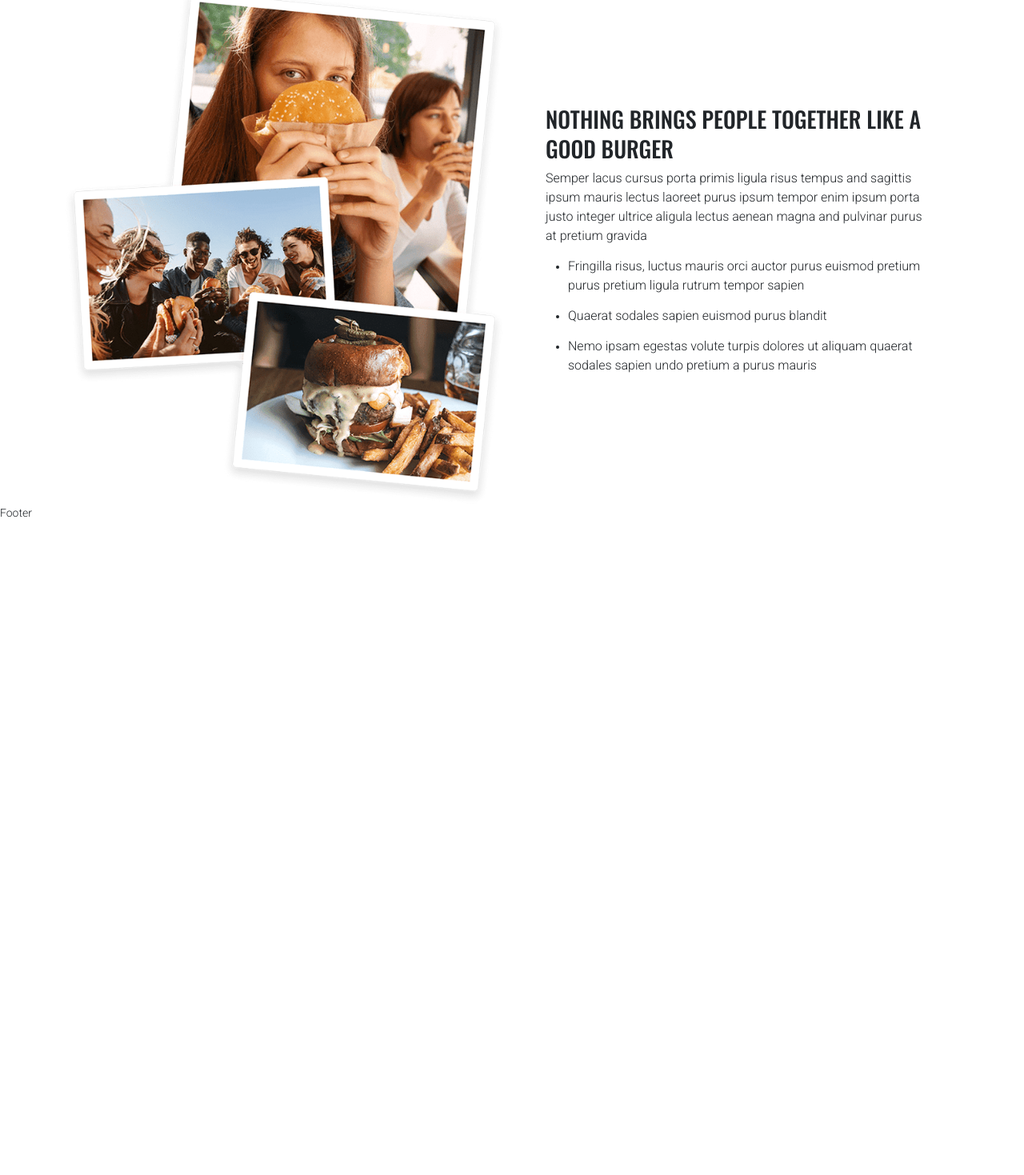
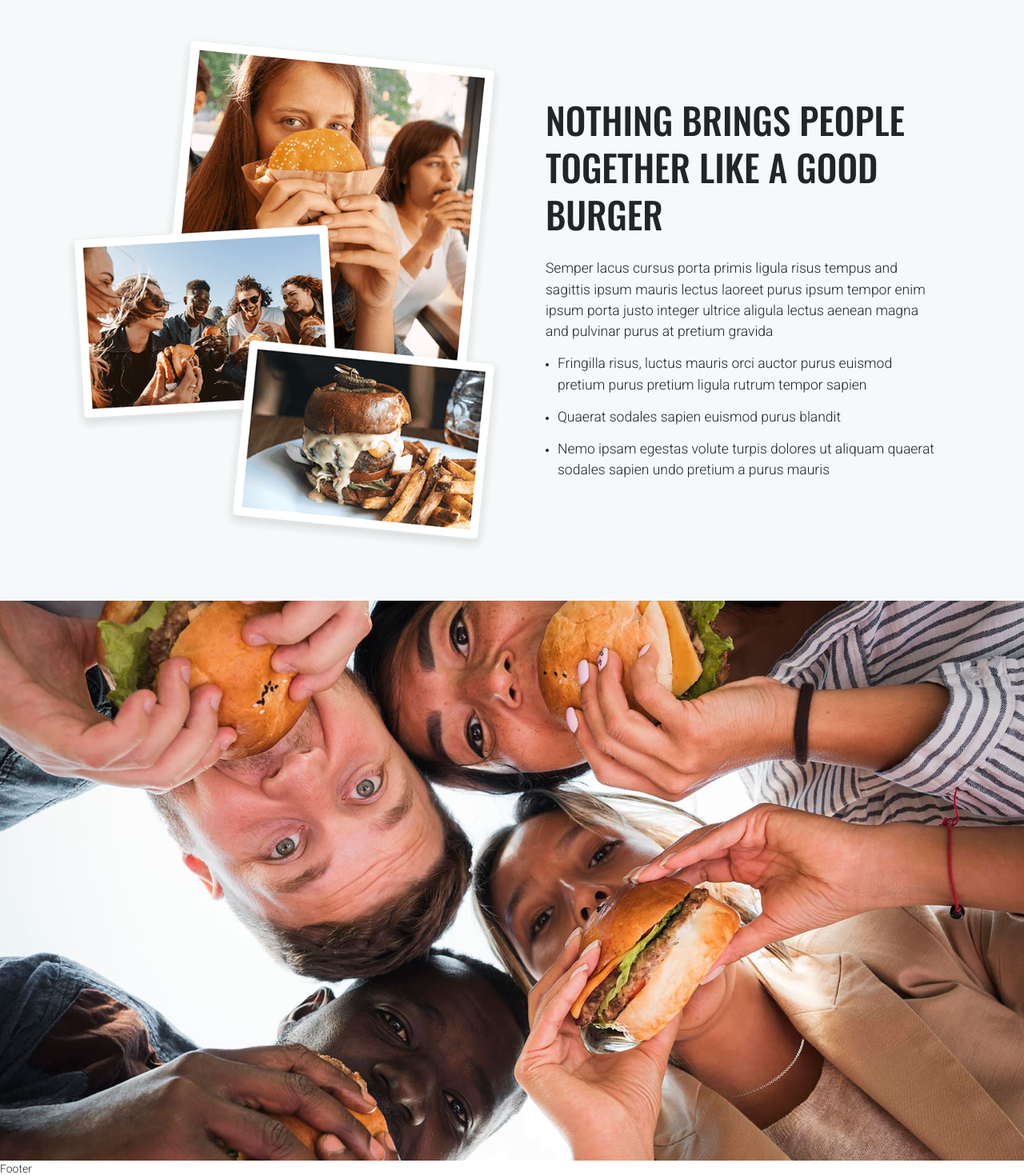
Before and after one commit to kanishkadz/QuickBites, a React (Create React App) app in the folder quick-bite/: page / in a window 1280 px wide. Shown: the part 3539-5008 px from the top of the page at 80% size. Before the commit the page ends 4191 px from the top, so only its background shows below. Built offline with nearby package versions, Linux system fonts and the light colour scheme.

Commit message:
Update Section4.js

```diff
--- a/quick-bite/src/pages/Home/Section4.js
+++ b/quick-bite/src/pages/Home/Section4.js
@@ -1,15 +1,15 @@
-import React from 'react';
-import { Container, Row, Col } from 'react-bootstrap';
-import Promotion from "../../assets/promotion/pro.png";
+import React from "react";
+import { Container, Row, Col } from "react-bootstrap";
+import PromotionImage from "../../assets/promotion/pro.png";
 
 function Section4() {
   return (
     <>
-            <section className="promotion">
+      <section className="promotion_section">
         <Container>
           <Row className="align-items-center">
             <Col lg={6} className="text-center mb-5 mb-lg-0">
-                            <img src={Promotion} className="img-fluid" alt="Promotion" />
+              <img src={PromotionImage} className="img-fluid" alt="Promotion" />
             </Col>
             <Col lg={6} className="px-5">
               <h2>Nothing brings people together like a good burger</h2>
@@ -27,9 +27,7 @@ function Section4() {
                   </p>
                 </li>
                 <li>
-                                    <p>
-                                        Quaerat sodales sapien euismod purus blandit
-                                    </p>
+                  <p>Quaerat sodales sapien euismod purus blandit</p>
                 </li>
                 <li>
                   <p>
@@ -42,8 +40,11 @@ function Section4() {
           </Row>
         </Container>
       </section>
+
+      {/* BG Parallax Scroll */}
+      <section className="bg_parallax_scroll"></section>
     </>
-    )
+  );
 }
 
-export default Section4
+export default Section4;
```
Lines whose indentation alone changed are shown as unchanged.
